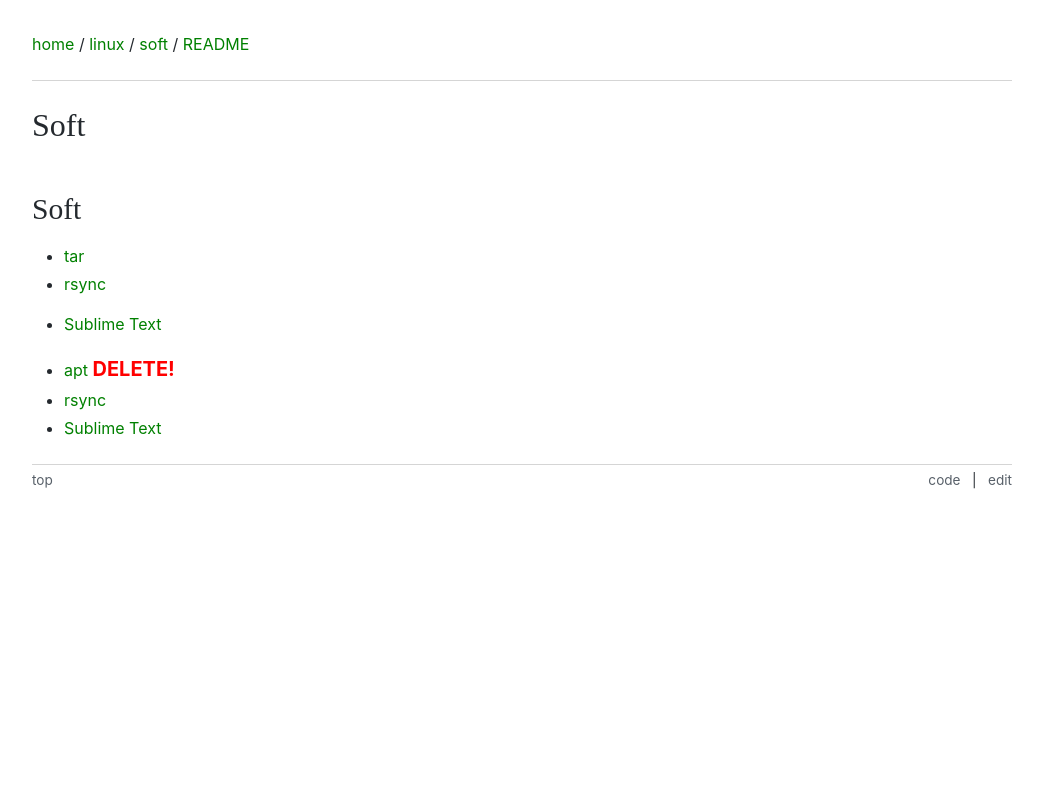
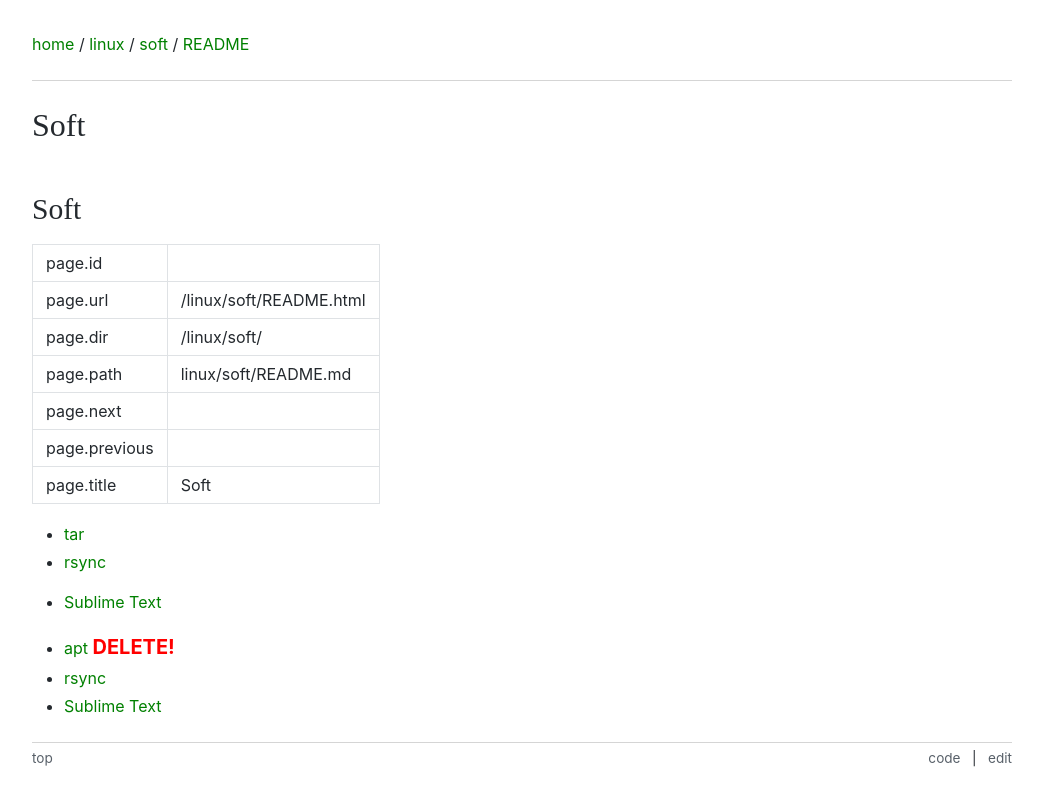
Before and after one commit to olexsyn/ITNote, a Jekyll site: the page built from linux/soft/README.md, in a window 1280 px wide. Shown: the top 806 px of the page, without its empty margins (118-1161 px from the left). Built offline with Jekyll 4.4.1, drawn with Linux system fonts in a browser that asks for light colours; some web fonts are replaced; our own code applies the rules of GitHub Pages for plain Markdown files.

Commit message:
Update contents.md

```diff
--- a/linux/soft/contents.md
+++ b/linux/soft/contents.md
@@ -1,4 +1,12 @@
 ## Soft
+
+page.id | {{ page.id }}
+page.url | {{ page.url }}
+page.dir | {{ page.dir }}
+page.path | {{ page.path }}
+page.next | {{ page.next }}
+page.previous | {{ page.previous }}
+page.title | {{ page.title }}
 
 - [tar](/e-note/linux/soft/tar)
 - [rsync](/e-note/linux/soft/rsync)
```
